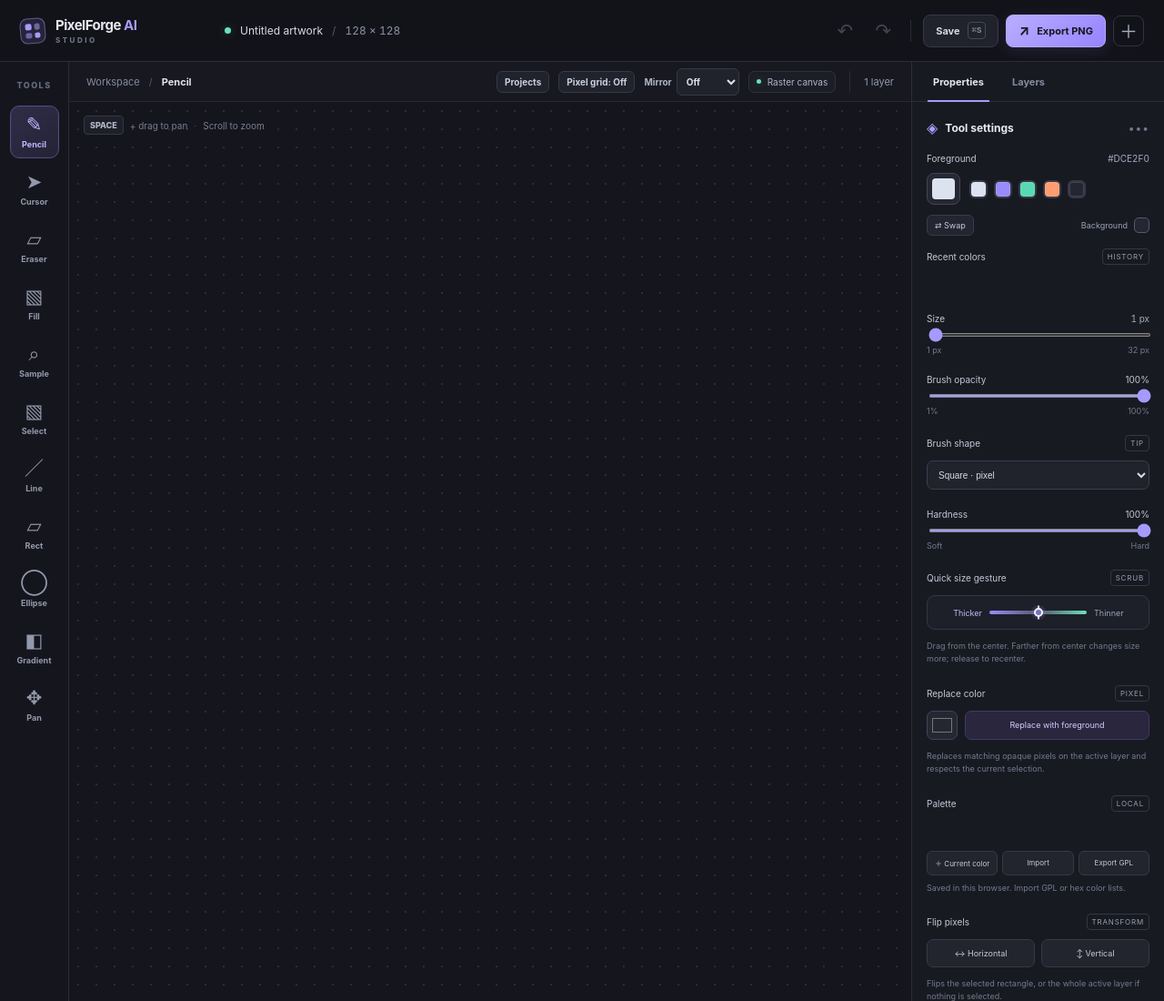
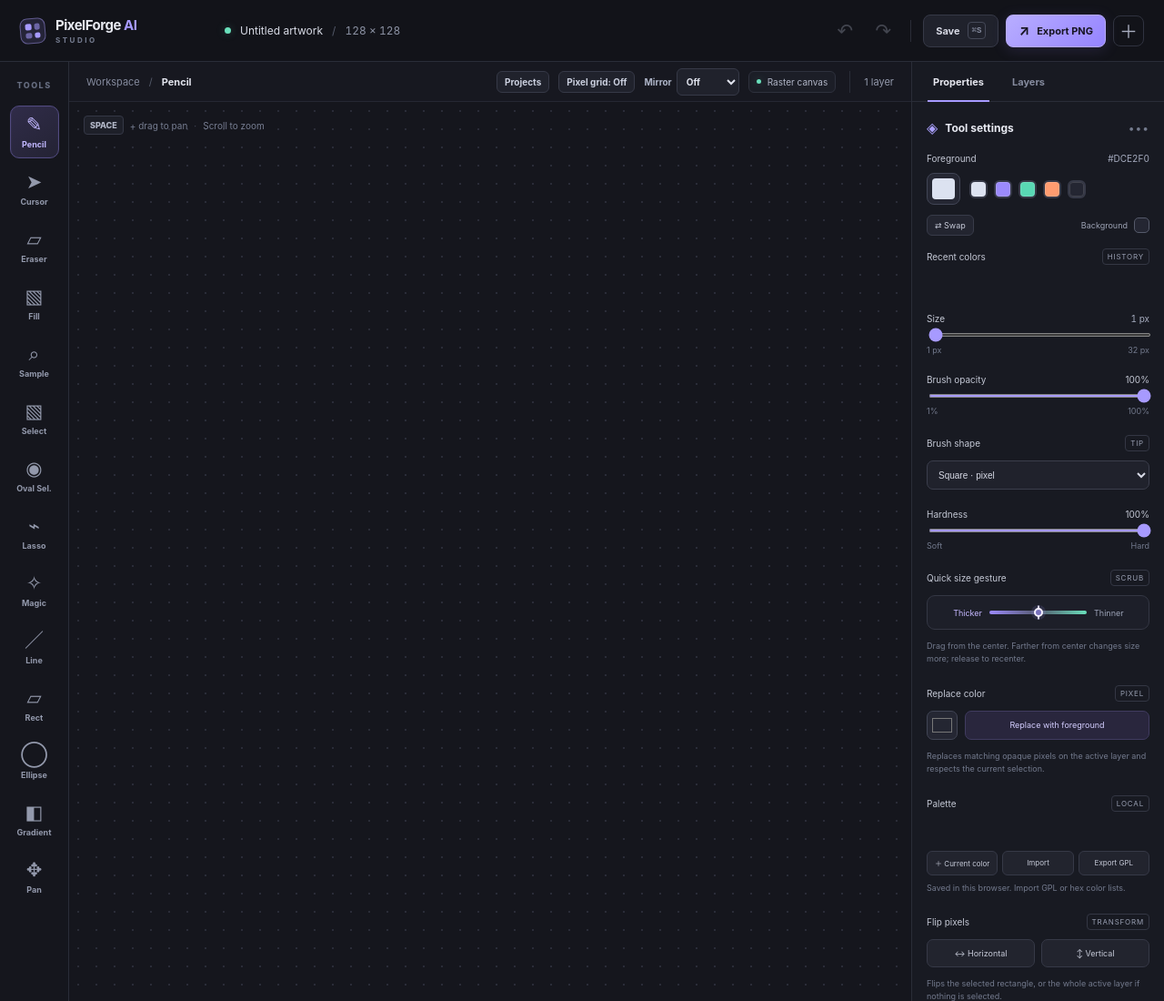
Before and after one commit to gavilandavid89-pixel/PixelForge-Ai, a website: page index.html in a window 1280 px wide. Shown: the top 1100 px of the page at 91% size. Drawn offline with Linux system fonts and the light colour scheme.

Commit message:
feat: integrate selection masks and marquee tools

```diff
--- a/index.html
+++ b/index.html
@@ -31,6 +31,9 @@
     <button id="fill-tool" class="tool-button" aria-label="Bucket fill tool" title="Bucket fill (G)"><span class="tool-glyph">▧</span><small>Fill</small></button>
     <button id="eyedropper-tool" class="tool-button" aria-label="Eyedropper tool" title="Eyedropper (I)"><span class="tool-glyph">⌕</span><small>Sample</small></button>
     <button id="select-tool" class="tool-button" aria-label="Rectangular selection tool" title="Rectangular selection (M)"><span class="tool-glyph">▧</span><small>Select</small></button>
+    <button id="ellipse-select-tool" class="tool-button" aria-label="Elliptical selection tool" title="Elliptical selection (Shift+M)"><span class="tool-glyph">◉</span><small>Oval Sel.</small></button>
+    <button id="lasso-select-tool" class="tool-button" aria-label="Freehand lasso selection tool" title="Freehand lasso selection"><span class="tool-glyph">⌁</span><small>Lasso</small></button>
+    <button id="magic-select-tool" class="tool-button" aria-label="Magic wand color selection tool" title="Select connected matching colors"><span class="tool-glyph">✧</span><small>Magic</small></button>
     <button id="line-tool" class="tool-button" aria-label="Line tool" title="Line (L)"><span class="tool-glyph">／</span><small>Line</small></button>
     <button id="rectangle-tool" class="tool-button" aria-label="Rectangle tool" title="Rectangle (U)"><span class="tool-glyph">▱</span><small>Rect</small></button>
     <button id="ellipse-tool" class="tool-button" aria-label="Ellipse tool" title="Ellipse (O)"><span class="tool-glyph">◯</span><small>Ellipse</small></button>
@@ -74,6 +77,8 @@
         </div>
         <p class="small-note">Drag from the center. Farther from center changes size more; release to recenter.</p>
       </div>
+      <div id="selection-settings" class="control-block" hidden><div class="control-heading"><span>Selection mask</span><span class="tiny-tag">PIXELS</span></div><div class="transform-actions selection-actions"><button id="selection-invert" type="button">Invert</button><button id="selection-expand" type="button">Expand</button><button id="selection-contract" type="button">Contract</button></div><div class="control-heading" style="margin-top:10px"><label for="selection-radius">Radius</label><span id="selection-radius-value">1 px</span></div><input id="selection-radius" class="range-input" type="range" min="1" max="8" value="1"><p class="small-note">Expand/contract use a Manhattan-distance pixel radius. Ctrl/Cmd+Shift+I inverts the current mask.</p></div>
+      <div id="magic-settings" class="control-block" hidden><div class="control-heading"><label for="magic-tolerance">Color selection tolerance</label><span id="magic-tolerance-value">0</span></div><input id="magic-tolerance" class="range-input" type="range" min="0" max="255" value="0"><div class="control-heading" style="margin-top:12px"><label for="magic-mode">Selection mode</label></div><select id="magic-mode" class="fill-select" aria-label="Color selection mode"><option value="contiguous">Connected region</option><option value="global">Matching colors · whole layer</option></select></div>
       <div id="sample-settings" class="control-block" hidden><div class="control-heading"><label for="sample-source">Sample from</label><span class="tiny-tag">COLOR</span></div><select id="sample-source" class="fill-select" aria-label="Eyedropper sample source"><option value="merged">Visible composite</option><option value="layer">Active layer only</option></select><p class="small-note">Transparent pixels do not replace the foreground color.</p></div>
       <div id="fill-settings" class="control-block" hidden><div class="control-heading"><label for="fill-mode">Bucket mode</label><span class="tiny-tag">FILL</span></div><select id="fill-mode" class="fill-select" aria-label="Bucket fill mode"><option value="contiguous">Connected area</option><option value="global">Matching color · whole layer</option></select><div class="control-heading" style="margin-top:12px"><label for="fill-pattern">Pattern</label><span class="tiny-tag">DITHER</span></div><select id="fill-pattern" class="fill-select" aria-label="Bucket fill pattern"><option value="solid">Solid color</option><option value="checker">Checker dither · foreground/background</option></select><div class="control-heading" style="margin-top:12px"><label for="fill-scale">Pattern scale</label><span id="fill-scale-value">1 px</span></div><input id="fill-scale" class="range-input" type="range" min="1" max="16" value="1"><div class="control-heading" style="margin-top:12px"><label for="fill-tolerance">Color tolerance</label><span id="fill-tolerance-value">0</span></div><input id="fill-tolerance" class="range-input" type="range" min="0" max="128" value="0"><div class="range-labels"><span>Exact</span><span>Similar colors</span></div></div>
       <div class="control-block replace-color-block"><div class="control-heading"><label for="replace-source">Replace color</label><span class="tiny-tag">PIXEL</span></div><div class="replace-color-row"><input id="replace-source" type="color" value="#242632" aria-label="Color to replace"><button id="replace-color" type="button">Replace with foreground</button></div><p class="small-note">Replaces matching opaque pixels on the active layer and respects the current selection.</p></div>
```
